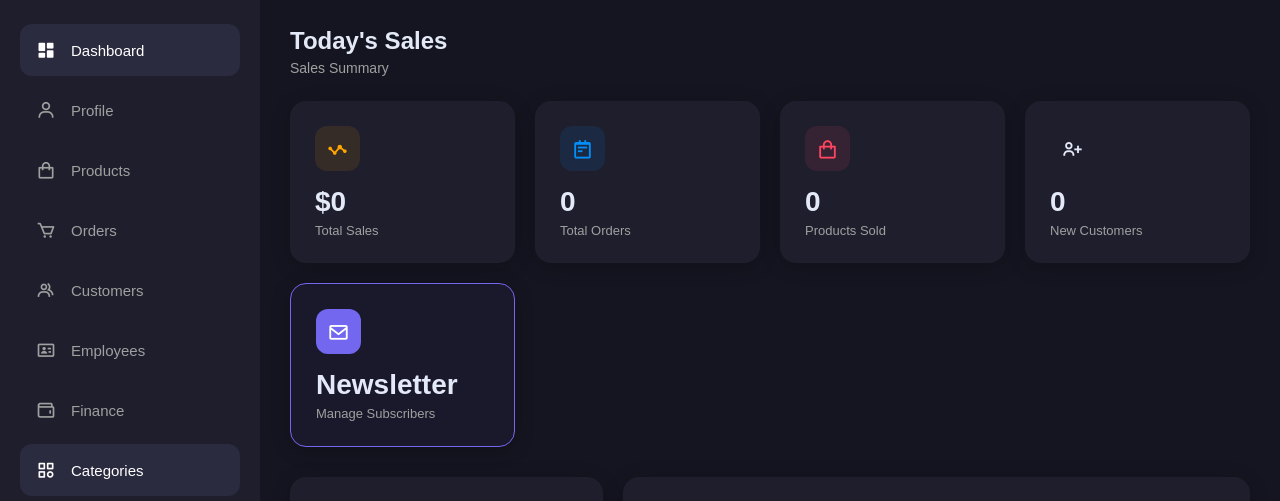
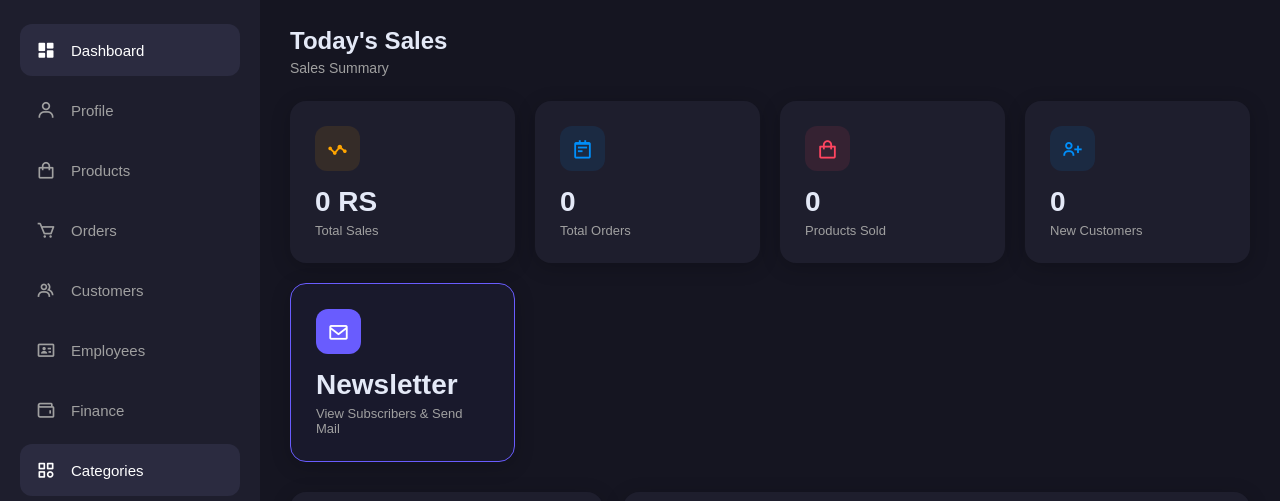
Before and after one commit to adandar3959/luxe-store, a website: page public/admin-dashboard.html in a window 1280 px wide. Shown: the part 98-599 px from the top of the page. Drawn offline with nearby package versions, Linux system fonts and the light colour scheme; no server answers; sample sign-in values are in the browser's storage.

Commit message:
Update Luxe logo, Update footer, add email subscribe in admin dashboard for latest detail

```diff
--- a/public/admin-dashboard.html
+++ b/public/admin-dashboard.html
@@ -42,7 +42,7 @@
         <div class="stats-grid">
             <div class="card">
                 <div class="icon-box yellow"><i class='bx bx-stats'></i></div>
-                <h3 id="statSales">$0</h3>
+                <h3 id="statSales">0 RS</h3>
                 <p>Total Sales</p>
             </div>
             <div class="card">
@@ -56,14 +56,15 @@
                 <p>Products Sold</p>
             </div>
             <div class="card">
-                <div class="icon-box light-blue"><i class='bx bx-user-plus'></i></div>
+                <div class="icon-box blue"><i class='bx bx-user-plus'></i></div>
                 <h3 id="statCustomers">0</h3>
                 <p>New Customers</p>
             </div>
-            <div class="card newsletter-btn-card" onclick="window.location.href='admin-newsletter.html'" style="cursor: pointer; border: 1px solid #7367f0; background: rgba(115, 103, 240, 0.05);">
-                <div class="icon-box" style="background: #7367f0; color: white;"><i class='bx bx-envelope'></i></div>
+
+            <div class="card newsletter-shortcut" onclick="window.location.href='admin-newsletter.html'" style="cursor: pointer; border: 1px solid var(--accent); background: rgba(105, 92, 254, 0.05);">
+                <div class="icon-box" style="background: var(--accent); color: white;"><i class='bx bx-envelope'></i></div>
                 <h3>Newsletter</h3>
-                <p>Manage Subscribers</p>
+                <p>View Subscribers & Send Mail</p>
             </div>
         </div>
 
```
Also changed, not shown: public/admin-newsletter.html (+0 -21 lines).
